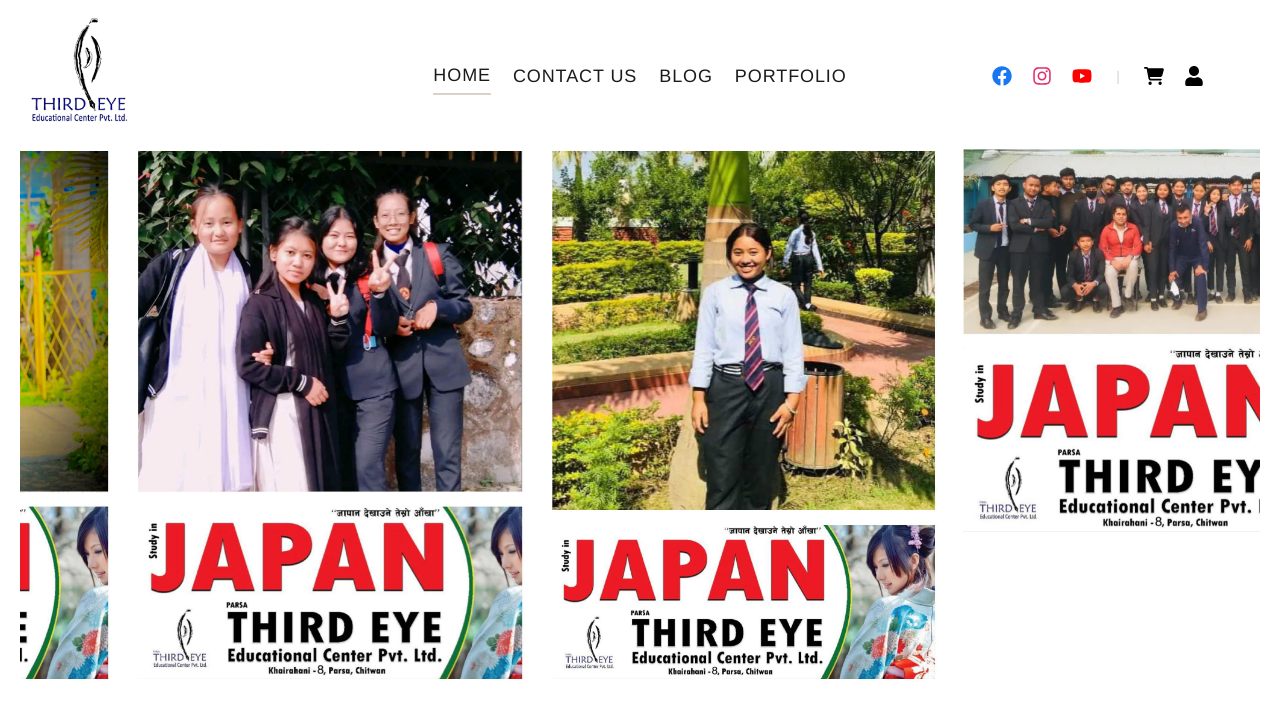
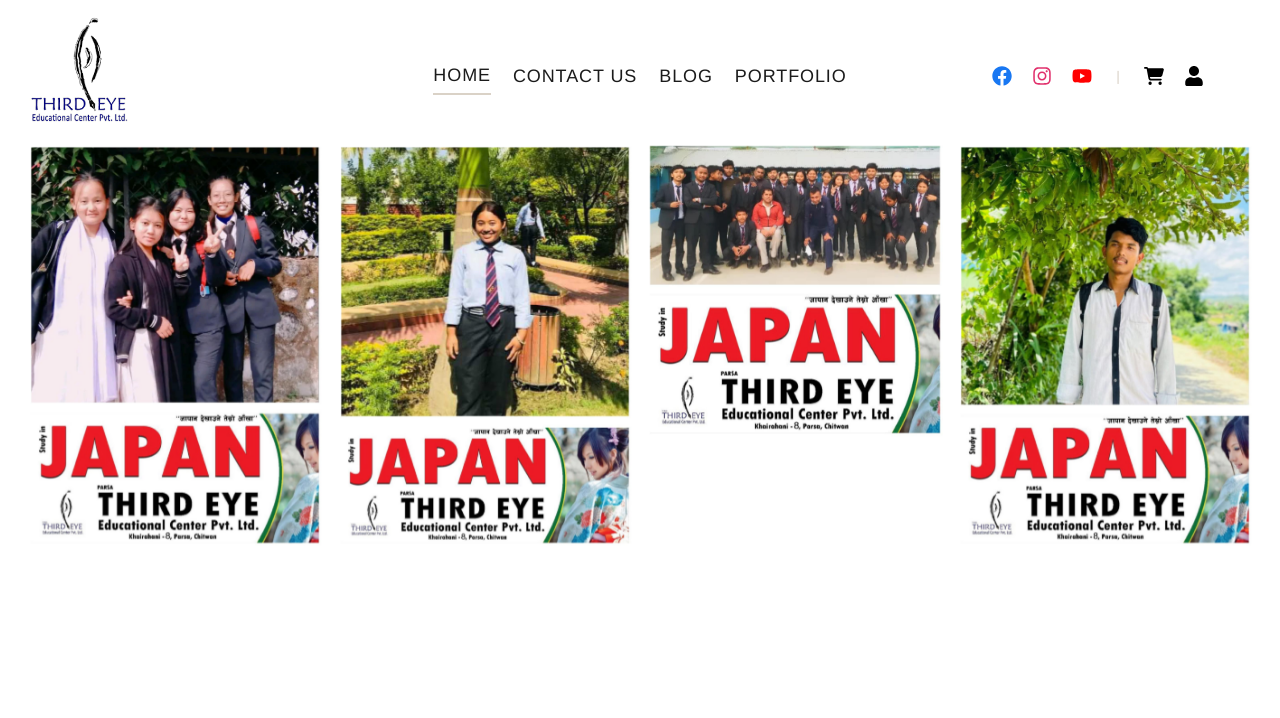
Before and after one commit to prabinbastakoti/thirdeyejapan, a React (Vite) app: page / in a window 1280 px wide. Shown: the top 718 px of the page. Built offline with nearby package versions, Linux system fonts and the light colour scheme.

Commit message:
fix swiper

```diff
--- a/src/Component/Body/Body.jsx
+++ b/src/Component/Body/Body.jsx
@@ -23,13 +23,14 @@
     <>
       <Swiper
         autoplay={{
+          delay: 0,
           disableOnInteraction: false,
         }}
         modules={[Autoplay]}
         className="mySwiper"
         loop="true"
-        slidesPerView={3}
-        speed={5500}
+        slidesPerView={4}
+        speed={3000}
       >
         <SwiperSlide>
           <img src={slide1} />
```
